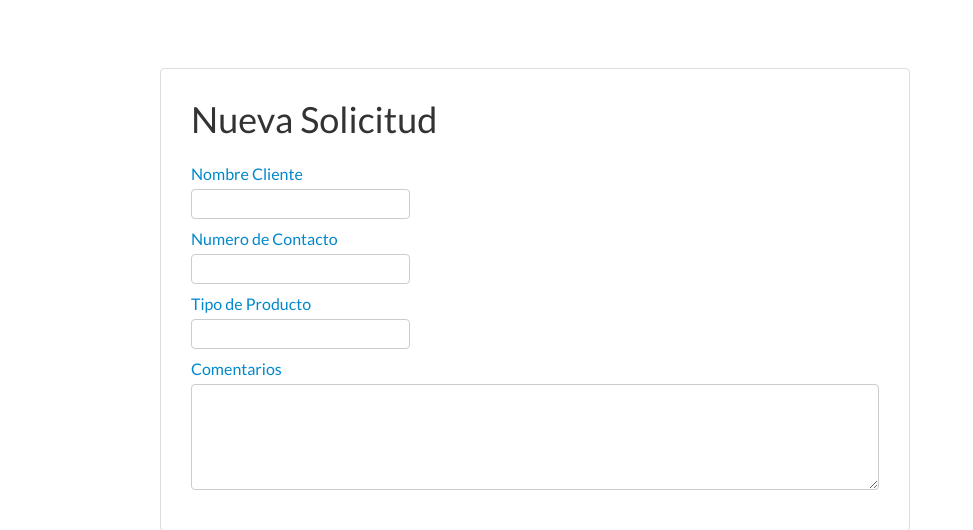
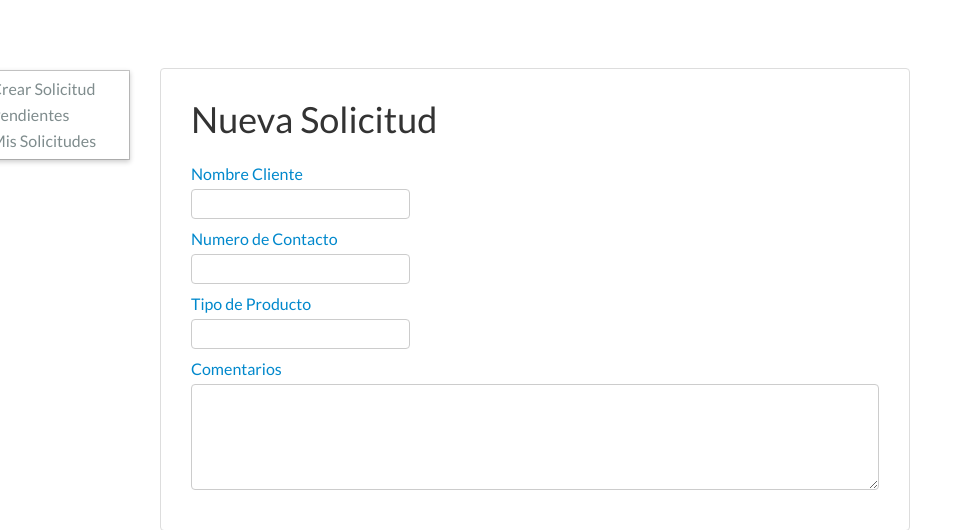
Before and after one commit to HectorJDK/multiproveedores, a CakePHP app: the page made by app/View/Requests/add.ctp in a window 1280 px wide. Shown: the top 530 px of the page, without its empty margins (0-973 px from the left). Run offline with PHP 8.4 and a stand-in for CakePHP, Linux system fonts and the light colour scheme; the template is opened without the code that fills it, so the values that code supplies are empty; form fields are guessed from the names that the template uses; some libraries are stand-ins or nearby versions.

Commit message:
actions menu for suppliers and requests

```diff
--- a/app/View/Elements/requests_actions.ctp
+++ b/app/View/Elements/requests_actions.ctp
@@ -1,8 +1,5 @@
-<div class="actions dropdown">
-	<a class="dropdown-toggle" data-toggle="dropdown" href="#"> <?php echo __('Acciones'); ?><b class="caret bottom-up"></b></a>
-		<ul class="dropdown-menu bottom-up pull-right">
-			<li><?php echo $this->Html->link(__('Crear Solicitud'), array('action' => 'add')); ?></li>
-			<li><?php echo $this->Html->link(__('Solicitudes Pendientes'), array('action' => 'index')); ?></li>
-			<li><?php echo $this->Html->link(__('Mis Solicitudes'), array('action' => 'myRequests')); ?></li>
-		</ul>
-</div>
+<ul class="dropdown-menu actions">
+	<li><?php echo $this->Html->link('Crear Solicitud', array('action' => 'add')); ?></li>
+	<li><?php echo $this->Html->link('Pendientes', array('action' => 'index')); ?></li>
+	<li><?php echo $this->Html->link('Mis Solicitudes', array('action' => 'myRequests')); ?></li>
+</ul>
--- a/app/View/Layouts/default.ctp
+++ b/app/View/Layouts/default.ctp
@@ -56,7 +56,7 @@
         $this->BootstrapNavbar->brand('Multiproveedores', array('controller'=>'requests', 'action'=>'index')) ;
         $this->BootstrapNavbar->beginMenu ('Solicitudes') ;
             $this->BootstrapNavbar->link ('Mis Solicitudes', array('controller'=>'requests', 'action'=>'myRequests')) ;
-            $this->BootstrapNavbar->link ('Solicitudes Activas', array('controller' => 'requests', 'action'=>'index')) ;
+            $this->BootstrapNavbar->link ('Pendientes', array('controller' => 'requests', 'action'=>'index')) ;
             $this->BootstrapNavbar->link ('Crear Solicitud', array('controller' => 'requests', 'action'=>'add')) ;
             $this->BootstrapNavbar->divider() ;
             $this->BootstrapNavbar->link ('Origenes', array('controller' => 'origins', 'action'=>'index')) ;
--- a/app/View/Requests/add.ctp
+++ b/app/View/Requests/add.ctp
@@ -1,5 +1,6 @@
+<?php echo $this->element('requests_actions'); ?>
+
 <div class="grey-container">
-
   <h2>Nueva Solicitud</h2>
 
   <?php echo $this->Form->create('Request', $options_for_form);  ?>
--- a/app/View/Requests/edit.ctp
+++ b/app/View/Requests/edit.ctp
@@ -1,3 +1,5 @@
+<?php echo $this->element('requests_actions'); ?>
+
 <div class="grey-container" >
   <h2>Editar Solicitud #<?php echo $request['Request']['id']; ?></h2>
 
--- a/app/View/Requests/index.ctp
+++ b/app/View/Requests/index.ctp
@@ -1,3 +1,4 @@
+<?php echo $this->element('requests_actions'); ?>
 
 <h2>Solicitudes Abiertas</h2>
 <div class="filters">
--- a/app/View/Requests/my_requests.ctp
+++ b/app/View/Requests/my_requests.ctp
@@ -1,5 +1,6 @@
-<div class="requests index">
-	<h2><?php echo __('Mis Solicitudes'); ?></h2>
+<?php echo $this->element('requests_actions'); ?>
+
+<h2>Mis Solicitudes</h2>
 <div class="filters">
   <span>Ordenar por:</span>
   <ul class="pagination pagination-inverse">
@@ -58,4 +59,3 @@
   </div>
 <?php endforeach; ?>
 <?php echo $this->element('paginator'); ?>
-</div>
--- a/app/View/Requests/view.ctp
+++ b/app/View/Requests/view.ctp
@@ -1,6 +1,9 @@
 <?php
 	echo $this->AssetCompress->script('requests-view');
 ?>
+
+<?php echo $this->element('requests_actions'); ?>
+
 <input id="request_id" type="hidden" value='<?php echo $request['Request']['id'] ?>'/>
 <div class="grey-container" >
 	<!-- Here is the button to duplicate a request -->
--- a/app/View/Suppliers/add.ctp
+++ b/app/View/Suppliers/add.ctp
@@ -1,3 +1,4 @@
+<?php echo $this->element('suppliers_actions'); ?>
 <div class="grey-container">
 	<h2>Nuevo Proveedor</h2>
 	<?php echo $this->Form->create('Supplier', $options_for_form);
--- a/app/View/Suppliers/edit.ctp
+++ b/app/View/Suppliers/edit.ctp
@@ -1,3 +1,4 @@
+<?php echo $this->element('suppliers_actions'); ?>
 <div class="grey-container">
 	<h2>Editar Proveedor</h2>
 	<?php echo $this->Form->create('Supplier', $options_for_form);
--- a/app/View/Suppliers/index.ctp
+++ b/app/View/Suppliers/index.ctp
@@ -1,6 +1,6 @@
+<?php echo $this->element('suppliers_actions'); ?>
+
 <h1>Proveedores</h1>
-
-<?php echo $this->element('suppliers_actions'); ?>
 
 <div class="filters">
 	<span>Ordenar por:</span>
--- a/app/View/Suppliers/view.ctp
+++ b/app/View/Suppliers/view.ctp
@@ -1,3 +1,5 @@
+<?php echo $this->element('suppliers_actions'); ?>
+
 <div class="grey-container" >
   <h2><?php echo $supplier['Supplier']['corporate_name']; ?></h2>
   <div class="row">
--- a/app/webroot/css/custom.css
+++ b/app/webroot/css/custom.css
@@ -426,3 +426,13 @@ form{
 .red {
   color: #C54F39;
 }
+
+ul.dropdown-menu.actions {
+  position: relative;
+  float: left;
+  margin-left: -190px;
+  display: block;
+  -webkit-box-shadow: 0 2px 5px rgba(0, 0, 0, 0.2);
+     -moz-box-shadow: 0 2px 5px rgba(0, 0, 0, 0.2);
+          box-shadow: 0 2px 5px rgba(0, 0, 0, 0.2);
+}
```
Also changed, not shown: app/View/Elements/suppliers_actions.ctp (+6 -8 lines). Lines whose indentation alone changed are shown as unchanged.
